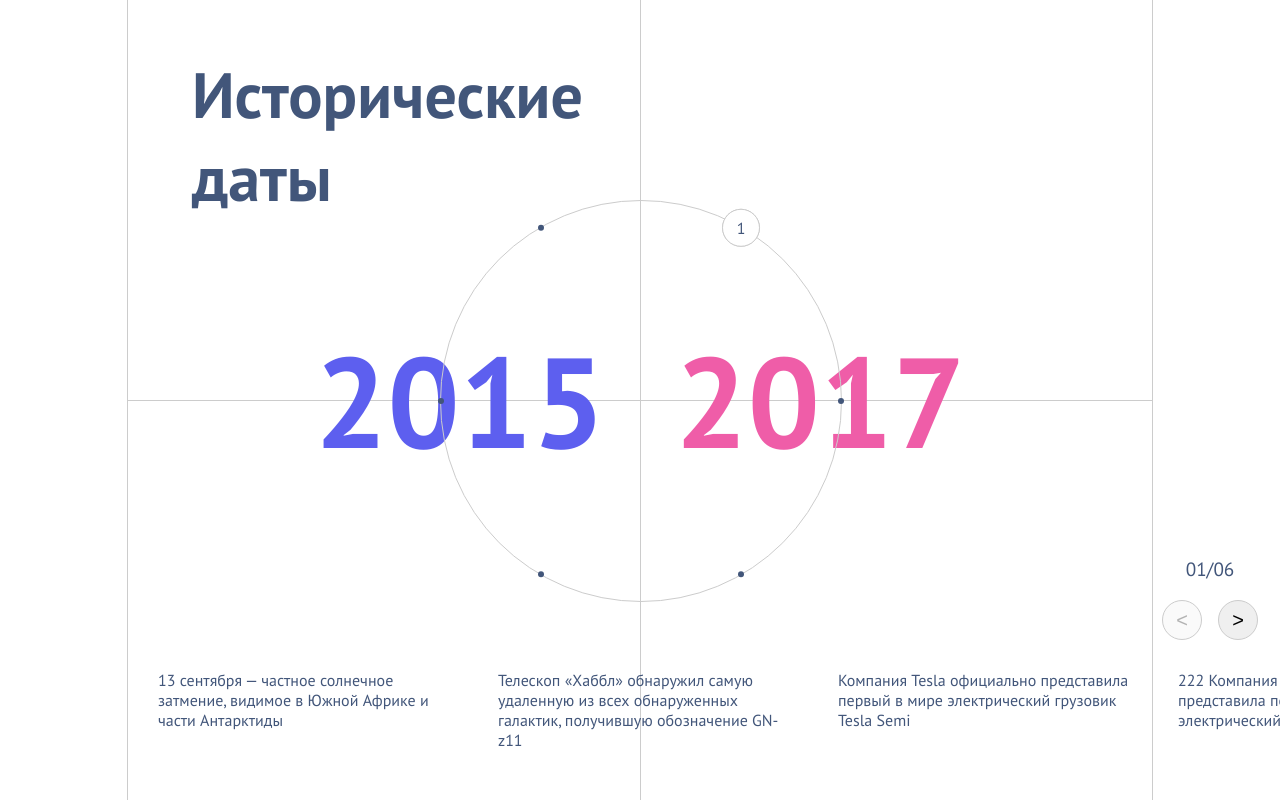
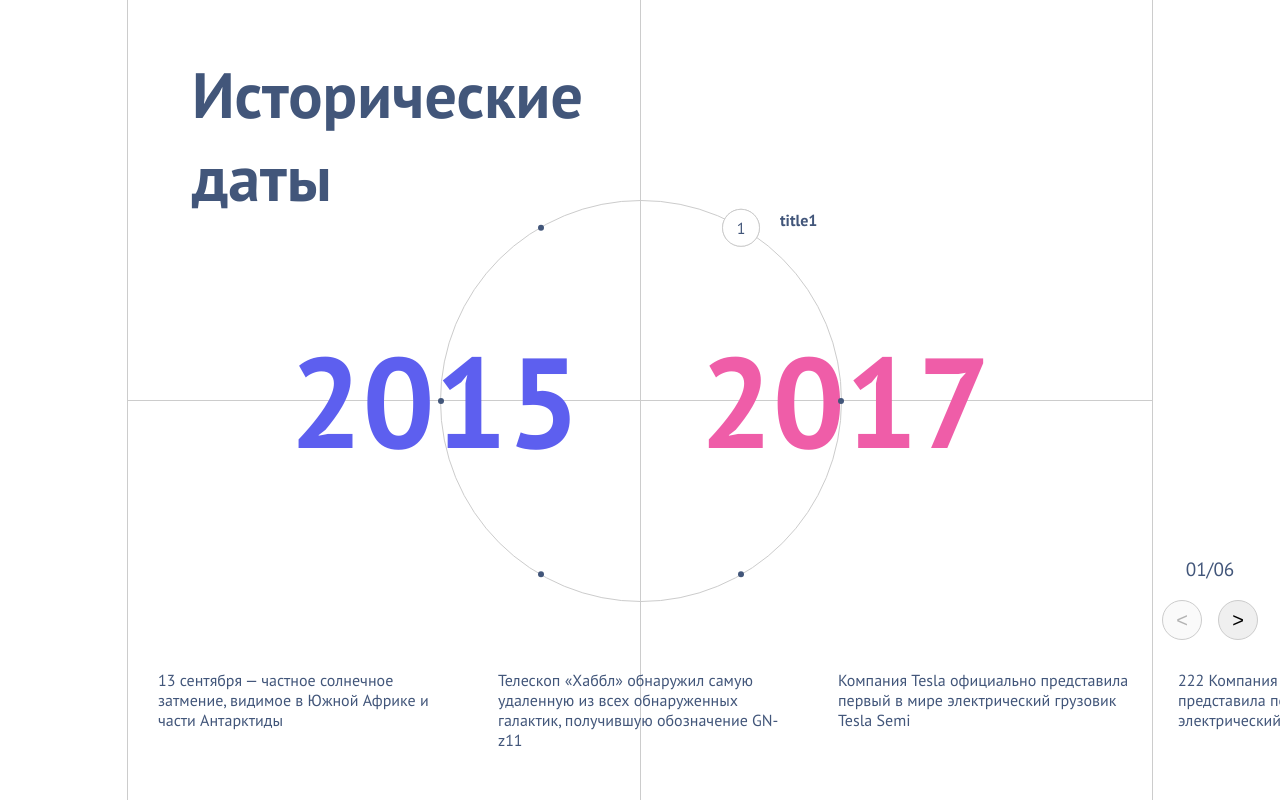
Before and after one commit to NoWizarrd/History_dates, a React (Create React App) app: page / in a window 1280 px wide. Shown: the top 800 px of the page. Built offline with nearby package versions, Linux system fonts and the light colour scheme.

Commit message:
fix dots

```diff
--- a/src/components/HistoricalDates.module.scss
+++ b/src/components/HistoricalDates.module.scss
@@ -7,13 +7,12 @@
     height: 100vh;
     max-width: 80vw;
     margin: 0 auto;
+    border-right: 1px solid #ccc;
+    border-left: 1px solid #ccc;
     justify-content: space-between;
     align-items: center;
     text-align: center;
-    border-right: 1px solid #ccc;
-    border-left: 1px solid #ccc;
 
-    // Сетки
     &::before, &::after {
       content: '';
       position: absolute;
@@ -22,7 +21,6 @@
     }
 
     &::before {
-    content: '';
       width: 1px;
       height: 100%;
       left: 50%;
@@ -46,8 +44,8 @@
 
   .circleContainer {
     position: absolute;
-    top: calc(50%);
-    left: calc(50%);
+    top: 50%;
+    left: 50%;
     transform: translate(-50%, -50%);
     width: 400px;
     height: 400px;
@@ -63,11 +61,12 @@
     justify-content: center;
     align-items: center;
     transform-origin: center;
+    transition: transform 0.5s ease;
   }
 
   .yearTitle {
     display: flex;
-    gap: 70px;
+    gap: 120px;
     font-weight: 600;
     position: absolute;
     font-size: 8rem;
@@ -75,16 +74,6 @@
     left: 50%;
     transform: translate(-50%, -50%);
   }
-
-// .yearPart{
-//     position: absolute;
-// }
-// .yearPart:first-child {
-//     transform: translateX(-50%)
-// }
-// .yearPart:last-child {
-//     transform: translateX(50%)
-// }
 
   .dot {
     display: flex;
@@ -95,13 +84,12 @@
     background-color: #42567A;
     width: 6px;
     height: 6px;
-    background-color: none;
     border-radius: 50%;
     cursor: pointer;
+    transition: all 0.3s ease;
 
     &.active {
       background-color: white;
-    z-index: 22;
       width: 36px;
       height: 36px;
       border: 1px solid #ccc;
@@ -109,16 +97,20 @@
 
     &:hover {
       background-color: white;
-    z-index: 22;
       width: 36px;
       height: 36px;
       border: 1px solid #ccc;
     }
+
+    .dotTitle {
+      position: absolute;
+      left: 50px;
+      top: 50%;
+      white-space: nowrap;
+      font-size: 1rem;
+      color: #42567A;
+
     }
-
-.dot:hover .hiddenDot,
-.dot.active .hiddenDot{
-    opacity: 1;
   }
 
   .hiddenDot {
@@ -130,14 +122,18 @@
     border-radius: 50%;
     opacity: 0;
     background-color: white;
-    z-index: 22;
     width: 36px;
     height: 36px;
     border: 1px solid #ccc;
+    transition: opacity 0.3s ease;
+
+    .dot:hover & {
+      opacity: 1;
     }
 
-.hiddenDot:hover {
+    .dot.active & {
       opacity: 1;
+    }
   }
 
 .eventsSlider {
--- a/src/components/HistoricalDates.tsx
+++ b/src/components/HistoricalDates.tsx
@@ -33,7 +33,6 @@ export default function HistoricalDates() {
     const angle = 360 / timePeriods.length;
     gsap.to(`.${styles.circle}`, { rotation: activeIndex * -angle, duration: 0.5, ease: 'power2.out', });
 
-    // Анимация для year1
     gsap.to(`.${styles.yearTitle} p:nth-child(1)`, {
         textContent: timePeriods[activeIndex].year1,
         duration: 0.5,
@@ -44,7 +43,6 @@ export default function HistoricalDates() {
         }
     });
 
-    // Анимация для year2
     gsap.to(`.${styles.yearTitle} p:nth-child(2)`, {
         textContent: timePeriods[activeIndex].year2,
         duration: 0.5,
@@ -56,6 +54,17 @@ export default function HistoricalDates() {
       rotation: activeIndex * angle,
       duration: 0.5,
       ease: 'power2.out',
+    });
+
+
+    gsap.fromTo(`.${styles.dotTitle}`, {
+      opacity: 0,
+      ease: 'power1',
+    },
+    {
+      opacity: 1,
+      delay: 1,
+      ease: 'power1',
     });
 
   }, [activeIndex]);
@@ -77,8 +86,8 @@ export default function HistoricalDates() {
       <h2 className={styles.h2}>Исторические даты</h2>
       <div className={styles.circleContainer}>
       <div className={styles.yearTitle}>
-        <p style={{color: '#5d5fef'}}>{timePeriods[activeIndex].year1}</p>
-        <p style={{color: '#ef5da8'}}>{timePeriods[activeIndex].year2}</p>
+        <p style={{ color: '#5d5fef' }}>{timePeriods[activeIndex].year1}</p>
+        <p style={{ color: '#ef5da8' }}>{timePeriods[activeIndex].year2}</p>
       </div>
       <div className={styles.circle}>
         {timePeriods.map((period, index) => {
@@ -86,23 +95,29 @@ export default function HistoricalDates() {
           const radius = 200;
           const x = radius * Math.cos((angle * Math.PI) / 180);
           const y = radius * Math.sin((angle * Math.PI) / 180);
+
           return (
-                <>
             <div
               key={period.title}
               className={`${styles.dot} ${index === activeIndex ? styles.active : ''}`}
               style={{ transform: `translate(${x}px, ${y}px)` }}
               onClick={() => handleClick(index)}
             >
-                  <div className={styles.hiddenDot} style={{ transform: `rotate(${angle * 360 / timePeriods.length}deg)` }}>
-                    {index + 1}
+              <div className={styles.hiddenDot}>{index + 1}</div>
             </div>
-
-                </div>
-
-              </>
           );
         })}
+      </div>
+      <div
+        className={styles.dotTitle}
+        style={{
+          position: 'absolute',
+          left: '30%',
+          top: '5%',
+          transform: `translate(220px, -50%)`,
+        }}
+      >
+        <b>{timePeriods[activeIndex].title}</b>
       </div>
     </div>
       <div className={styles.controls}>
```
Lines whose indentation alone changed are shown as unchanged.
